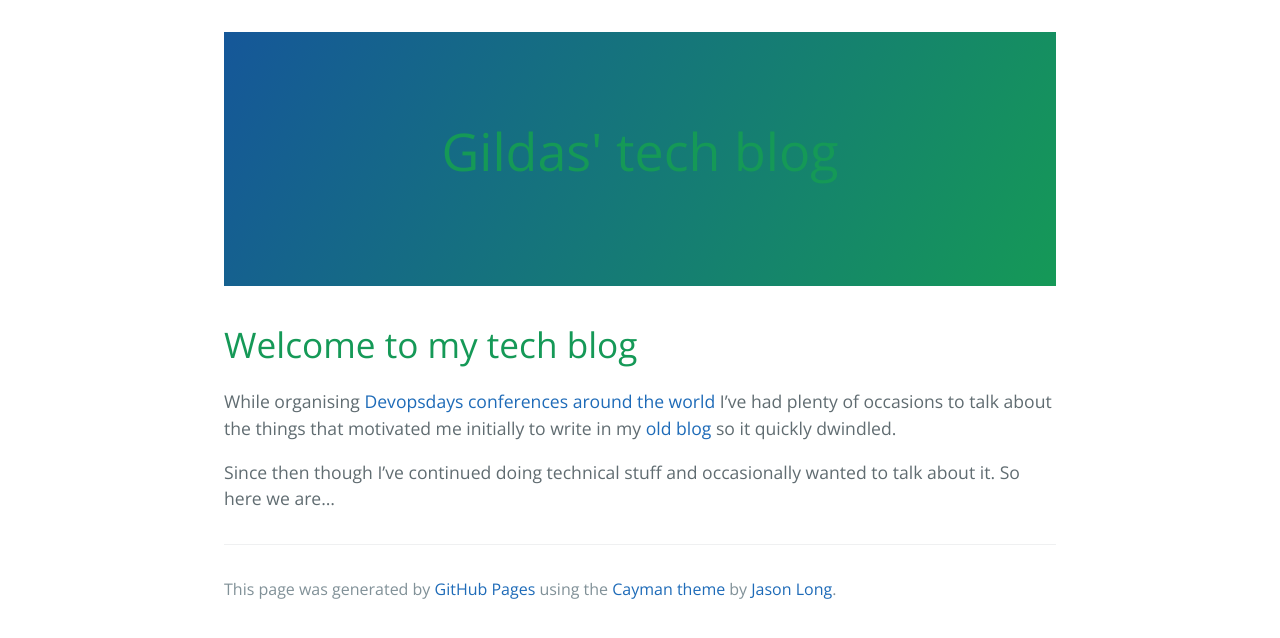
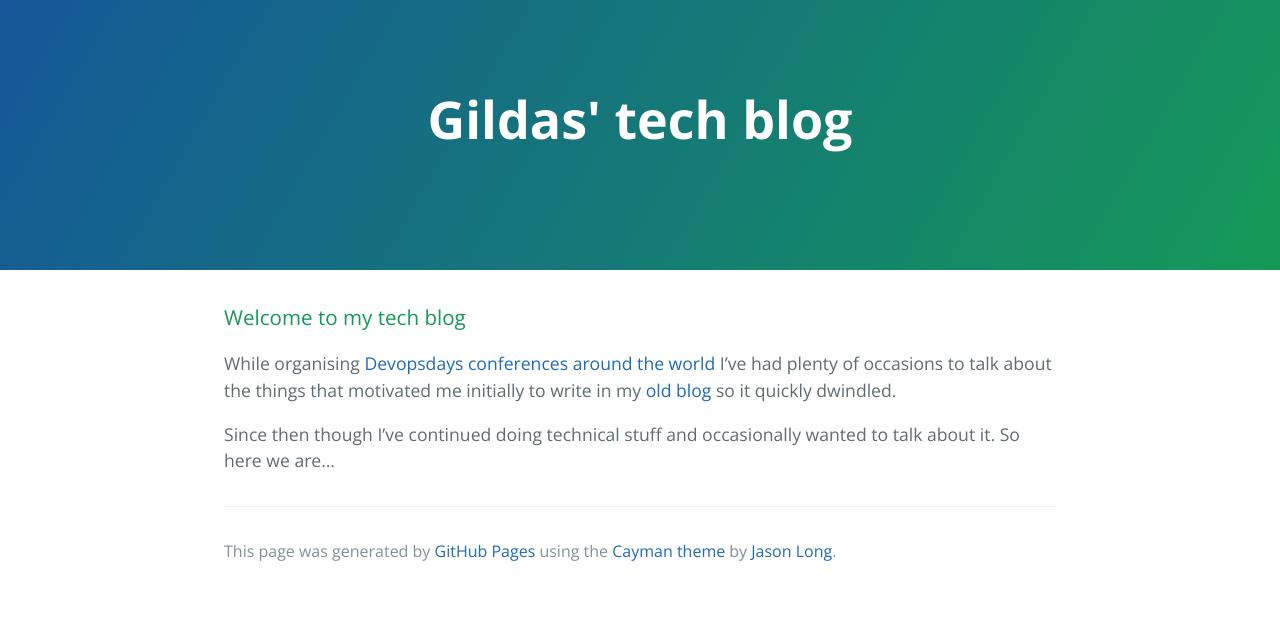
Before and after one commit to endemics/endemics.github.io, a Jekyll site: the page built from index.md, in a window 1280 px wide. Shown: the top 638 px of the page. Built offline with Jekyll 4.4.1, drawn with Linux system fonts in a browser that asks for light colours.

Commit message:
fix mix up between sections

```diff
--- a/_layouts/default.html
+++ b/_layouts/default.html
@@ -10,11 +10,13 @@
     <link rel="stylesheet" type="text/css" href="stylesheets/github-light.css" media="screen">
   </head>
   <body>
-    <section class="main-content">
     <section class="page-header">
       <h1 class="project-name">Gildas' tech blog</h1>
+      <h2 class="project-tagline"></h2>
     </section>
-      <h1>{{ page.title }}</h1>
+
+    <section class="main-content">
+      <h3>{{ page.title }}</h3>
 
 {{ content }}
 
```
